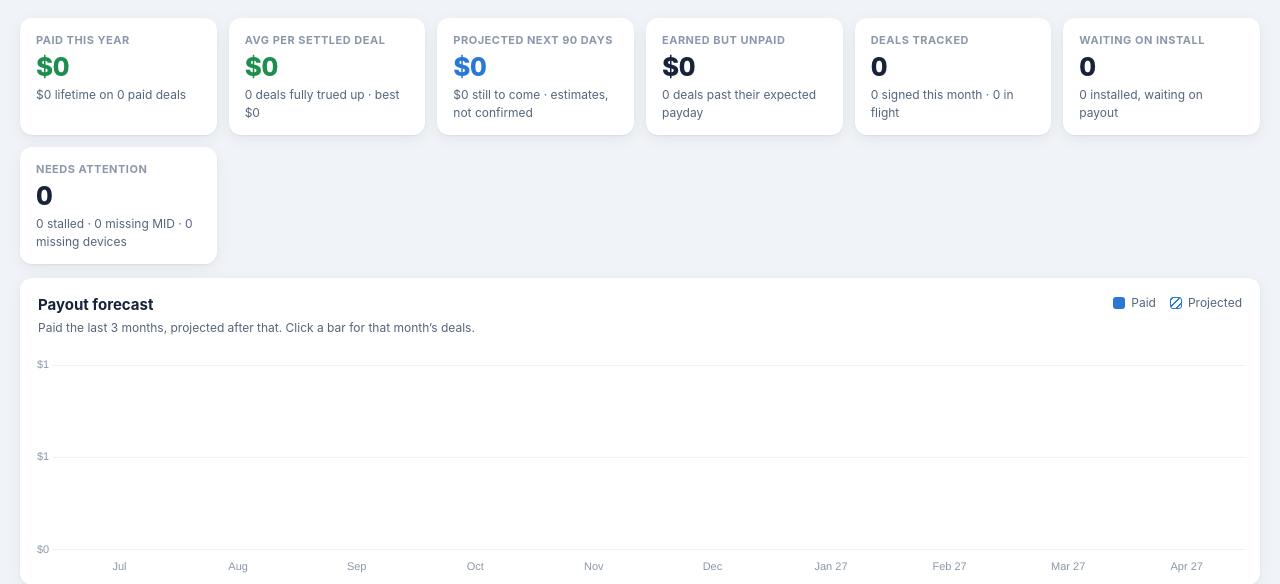
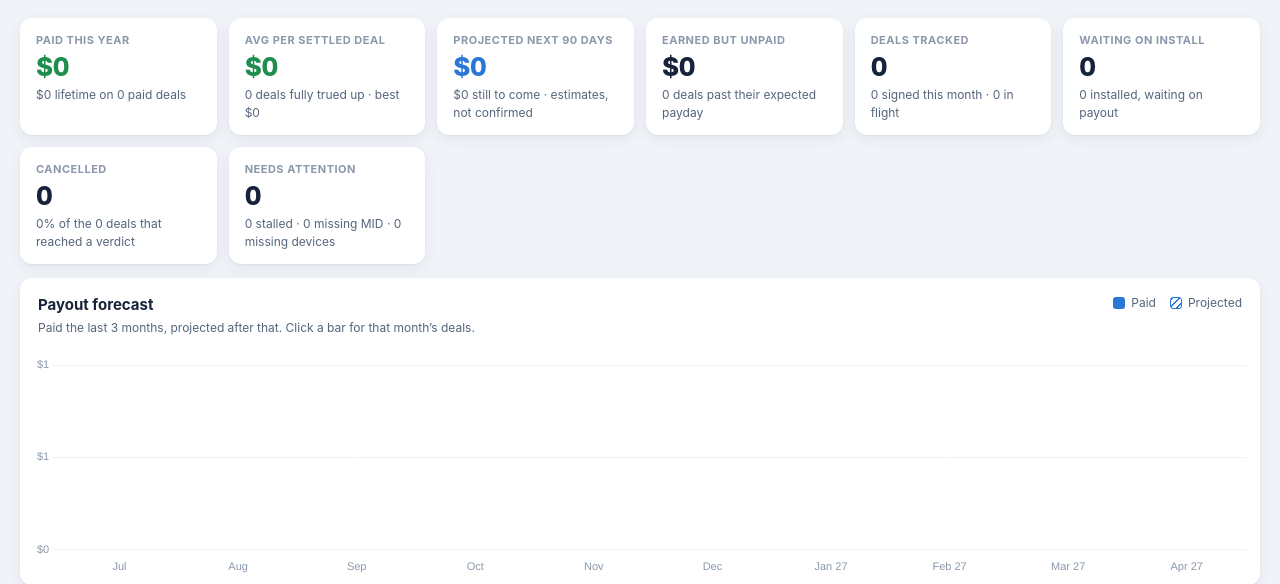
Before and after one commit to bmack99999/Inside-Sales-Claude, a Flask app: page /commissions in a window 1280 px wide. Shown: the part 130-714 px from the top of the page. Run offline with Flask 3, Linux system fonts and the light colour scheme.

Commit message:
Show cancelled deals in red and add a fall-off rate tile
Eighteen tracked deals are Closed Lost in Salesforce. They stay on the page for
the record rather than being deleted, but now read as cancelled: red stage chip,
red left rule, red deal name, on a faint red row. Previously cancelled rendered
grey and faded, which buried it.

New Cancelled tile counts them and shows the fall-off rate, computed against
deals that actually reached a verdict (cancelled, paid, live, upfront paid or
trued up) rather than all 78. Deals still working toward install would otherwise
deflate the rate. Clicking the tile filters the table to them.

Marking them cancelled also pulls them out of the projection and out of earned
but unpaid, where they were overstating both.

Co-Authored-By: Claude Opus 5 <noreply@anthropic.com>

```diff
--- a/dashboard/deal_tracker.py
+++ b/dashboard/deal_tracker.py
@@ -533,6 +533,14 @@ def build_view(deals, payouts, events, assumptions_raw=None, today=None):
     awaiting_trueup = [r for r in rows if r['paid']['upfront'] > 0
                        and not r['paid']['true_up_lines'] and r['stage'] != 'cancelled']
     in_flight = [r for r in rows if r['stage'] not in ('complete', 'cancelled')]
+    # Fall-off rate: cancelled as a share of deals that actually reached a
+    # verdict. Deals still working their way to install are excluded from the
+    # denominator, otherwise the rate reads artificially low.
+    cancelled = [r for r in rows if r['stage'] == 'cancelled']
+    reached_verdict = [r for r in rows if r['stage'] == 'cancelled' or r['paid']['total']
+                       or r['stage'] in ('live', 'complete', 'upfront_paid')]
+    cancel_rate = (round(len(cancelled) / len(reached_verdict) * 100, 1)
+                   if reached_verdict else 0.0)
 
     summary = {
         'deals': len(rows),
@@ -553,6 +561,9 @@ def build_view(deals, payouts, events, assumptions_raw=None, today=None):
         'in_flight': len(in_flight),
         'at_risk': sum(1 for r in rows if r['at_risk']),
         'stalled': stage_counts.get('stalled', 0),
+        'cancelled_count': len(cancelled),
+        'cancel_rate': cancel_rate,
+        'verdict_count': len(reached_verdict),
         'awaiting_install': sum(1 for r in rows if r['stage'] in ('signed', 'onboarding', 'install_scheduled')),
         'awaiting_payout': sum(1 for r in rows if r['stage'] in ('installed', 'live', 'upfront_paid')),
         'stage_counts': stage_counts,
--- a/dashboard/static/commissions.css
+++ b/dashboard/static/commissions.css
@@ -100,7 +100,9 @@
 .cx-table tbody tr { cursor:pointer; transition:background .1s; }
 .cx-table tbody tr:hover { background:var(--cx-surface-2); }
 .cx-table tbody tr.at-risk td:first-child { box-shadow:inset 3px 0 0 var(--cx-warn); }
-.cx-table tbody tr.stage-cancelled { opacity:.55; }
+.cx-table tbody tr.stage-cancelled { background:#fdfafa; }
+.cx-table tbody tr.stage-cancelled .cx-deal-name { color:var(--cx-bad); }
+.cx-table tbody tr.stage-cancelled td:first-child { box-shadow:inset 3px 0 0 var(--cx-bad); }
 .cx-deal-name { font-weight:700; color:var(--cx-ink); display:flex; align-items:center; gap:6px; }
 .cx-deal-meta { font-size:11.5px; color:var(--cx-ink-3); margin-top:2px; display:flex; gap:8px; align-items:center; }
 .cx-mono { font-family:ui-monospace, SFMono-Regular, Menlo, monospace; font-size:11.5px; }
@@ -122,7 +124,7 @@
 .st-upfront_paid { background:#d9efe2; color:#166b3a; }
 .st-complete { background:var(--navy); color:#fff; }
 .st-stalled { background:#fdf1df; color:#a9620a; }
-.st-cancelled { background:#f2f2f2; color:#8a8a8a; }
+.st-cancelled { background:var(--cx-bad-soft); color:var(--cx-bad); }
 .cx-progress { display:flex; gap:3px; margin-top:6px; }
 .cx-progress i { width:16px; height:4px; border-radius:2px; background:#e4e9f0; display:block; }
 .cx-progress i.on { background:var(--cx-accent); }
--- a/dashboard/static/commissions.js
+++ b/dashboard/static/commissions.js
@@ -76,6 +76,8 @@
       { label: 'Earned but unpaid', value: money(s.overdue_total || 0), sub: (s.overdue_count || 0) + ' deals past their expected payday', tone: (s.overdue_total ? 'bad' : ''), filter: 'overdue' },
       { label: 'Deals tracked', value: s.deals, sub: s.signed_this_month + ' signed this month · ' + s.in_flight + ' in flight', tone: '' },
       { label: 'Waiting on install', value: s.awaiting_install, sub: s.awaiting_payout + ' installed, waiting on payout', tone: '', filter: 'preinstall' },
+      { label: 'Cancelled', value: s.cancelled_count || 0, tone: (s.cancelled_count ? 'bad' : ''), filter: 'cancelled',
+        sub: (s.cancel_rate || 0) + '% of the ' + (s.verdict_count || 0) + ' deals that reached a verdict' },
       { label: 'Needs attention', value: s.at_risk, sub: s.stalled + ' stalled · ' + s.missing_mid + ' missing MID · ' + s.missing_devices + ' missing devices', tone: s.at_risk ? 'warn' : '', filter: 'risk' },
     ];
     $('cx-tiles').innerHTML = tiles.map(function (t) {
```
